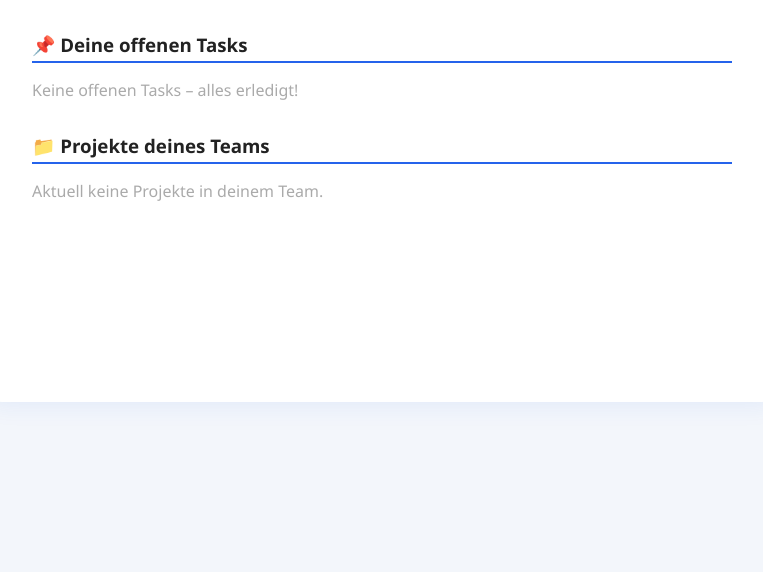
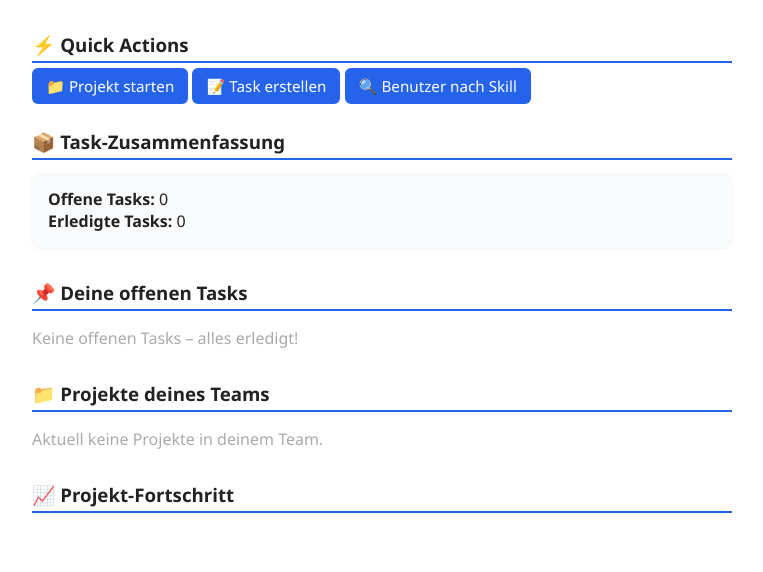
Before and after one commit to salihhasicic/CollaborationTool, a Flask app: page /start in a window 1280 px wide. Shown: the part 198-770 px from the top of the page, without its empty margins (258-1021 px from the left). Run offline with Flask 3, Linux system fonts and the light colour scheme; the visitor is signed in with stand-in values (Sample User, id 1); data that the repository does not hold is empty.

Commit message:
Changes on Dashboard

```diff
--- a/main.py
+++ b/main.py
@@ -3,6 +3,7 @@ from flask import Response
 import requests
 from functools import wraps
 from datetime import datetime
+import random
 
 app = Flask(__name__)
 app.secret_key = "supersecret"  # Für Session-Handling
@@ -481,6 +482,25 @@ def dashboard():
         else:
             urgent_projects = projects[:3]
 
+
+        progress_projects = []
+        random_projects = random.sample(projects, min(3, len(projects)))
+
+        for project in random_projects:
+            project_id = project['id']
+            progress = 0  # <-- Default setzen, um Fehler zu vermeiden
+
+            task_res = requests.get(f'{BACKEND_URL}/project/{project_id}/tasks', headers=headers)
+
+            if task_res.status_code == 200:
+                tasks = task_res.json()
+                total = len(tasks)
+                done = sum(1 for t in tasks if t['status'] == 'Done')
+                progress = int((done / total) * 100) if total > 0 else 0
+
+            project['progress'] = progress
+            progress_projects.append(project)
+
     # Tasks holen
     tasks = []
     urgent_tasks = []
@@ -494,10 +514,16 @@ def dashboard():
         else:
             urgent_tasks = tasks[:3]
 
+    open_tasks = [t for t in tasks if t.get("status") != "Done"]
+    closed_tasks = [t for t in tasks if t.get("status") == "Done"]
+
     return render_template('dashboard.html',
                            user=user,
                            tasks=urgent_tasks,
                            projects=urgent_projects,
+                           progress_projects=progress_projects,
+                           open_task_count=len(open_tasks),
+                           closed_task_count=len(closed_tasks),
                            team_id=team_id,
                            logged_in=True,
                            user_id=user_id)
@@ -515,6 +541,43 @@ def update_project_deadline_view(project_id):
         return f"Fehler beim Aktualisieren der Projekt-Deadline: {res.text}", 500
 
 
+@app.route('/tasks/new', methods=['GET', 'POST'])
+@login_required
+def create_general_task_view():
+    token = request.cookies.get('jwt_token')
+    headers = {'Authorization': f'Bearer {token}'} if token else {}
+
+    user_id = session.get('user_id')
+    team_id = None
+
+    # Benutzerinformationen holen
+    user_res = requests.get(f'{BACKEND_URL}/user/{user_id}')
+    if user_res.status_code == 200:
+        user = user_res.json()
+        team_id = user.get('team_id')
+
+    # Projekte des Teams holen
+    projects_res = requests.get(f'{BACKEND_URL}/projects', headers=headers)
+    all_projects = projects_res.json() if projects_res.status_code == 200 else []
+    team_projects = [p for p in all_projects if p.get('team_id') == team_id]
+
+    if request.method == 'POST':
+        project_id = request.form['project_id']
+        title = request.form['title']
+        description = request.form.get('description', '')
+        deadline = request.form.get('deadline')
+        data = {'title': title, 'description': description, 'deadline': deadline if deadline else None}
+        response = requests.post(f'{BACKEND_URL}/project/{project_id}/task', json=data, headers=headers)
+        if response.status_code == 200:
+            return redirect(url_for('dashboard'))
+        else:
+            return "Fehler beim Anlegen des Tasks", 500
+
+    return render_template('create_general_task.html',
+                           projects=team_projects,
+                           team_id=team_id,
+                           logged_in=True,
+                           user_id=user_id)
 
 if __name__ == '__main__':
     app.run(port=3000, debug=True)
--- a/templates/dashboard.html
+++ b/templates/dashboard.html
@@ -79,6 +79,25 @@
 <div class="container">
     <h2>Willkommen zurück, {{ user.username }} 👋</h2>
 
+    <div class="section">
+    <h3>⚡ Quick Actions</h3>
+    <a class="btn" href="/projects/new">📁 Projekt starten</a>
+    <a class="btn" href="/tasks/new">📝 Task erstellen</a>
+    {% if team_id %}
+        <a class="btn" href="/chat/{{ team_id }}">💬 Mein Team-Chat</a>
+    {% endif %}
+    <a class="btn" href="/users?skill=">🔍 Benutzer nach Skill</a>
+    </div>
+
+    <div class="section">
+    <h3>📦 Task-Zusammenfassung</h3>
+    <div class="card">
+        <b>Offene Tasks:</b> {{ open_task_count }}<br>
+        <b>Erledigte Tasks:</b> {{ closed_task_count }}
+    </div>
+    </div>
+
+
     <!-- 🔧 Offene Tasks -->
     <div class="section">
         <h3>📌 Deine offenen Tasks</h3>
@@ -116,7 +135,30 @@
             <p class="empty-msg">Aktuell keine Projekte in deinem Team.</p>
         {% endif %}
     </div>
+    <div class="section">
+    <h3>📈 Projekt-Fortschritt</h3>
+    {% for project in progress_projects %}
+        <div class="card">
+            <h4>{{ project.name }}</h4>
+            <small>Status: {{ project.status }}</small><br>
+            <div style="margin: 8px 0;">
+                <div style="background:#e5e7eb; border-radius: 6px; height: 12px;">
+                    <div style="
+                        height: 12px;
+                        width: {{ project.progress }}%;
+                        background: #2563eb;
+                        border-radius: 6px;
+                        transition: width 0.4s;">
+                    </div>
+                </div>
+                <small>{{ project.progress }}% abgeschlossen</small>
+            </div>
+            <a class="btn" href="/project/{{ project.id }}">Details</a>
+        </div>
+    {% endfor %}
 </div>
+</div>
+
 
 </body>
 </html>
--- a/templates/profile.html
+++ b/templates/profile.html
@@ -56,7 +56,7 @@
     <nav>
         <a href="/start">Dashboard</a>
         <a href="/projects">Projekte</a>
-        <a href="/users" class="active">Benutzer</a>
+        <a href="/users">Benutzer</a>
         <a href="/chats">Chat</a>
         {% if team_id %}
         <a href="/team/{{ team_id }}">Team</a>
@@ -64,7 +64,7 @@
         {% endif %}
         {% if logged_in %}
         <div style="margin-left:auto; display:flex; gap:1rem;">
-            <a href="/profile/{{ user_id }}">Mein Profil</a>
+            <a href="/profile/{{ user_id }}" class="active">Mein Profil</a>
             <a href="/logout">Logout</a>
         </div>
         {% else %}
```
Also changed, not shown: templates/create_general_task.html (added, +43 -0 lines).
